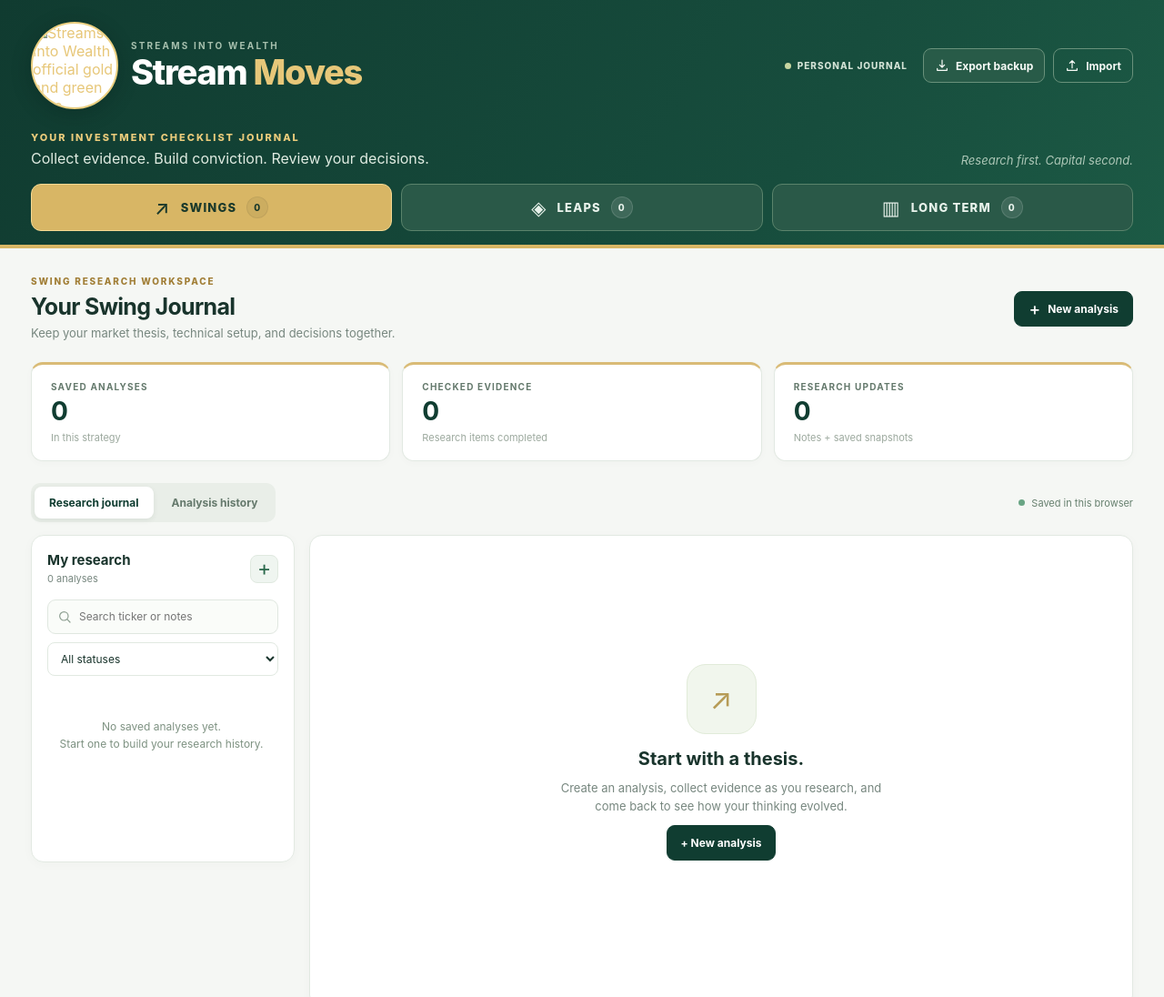
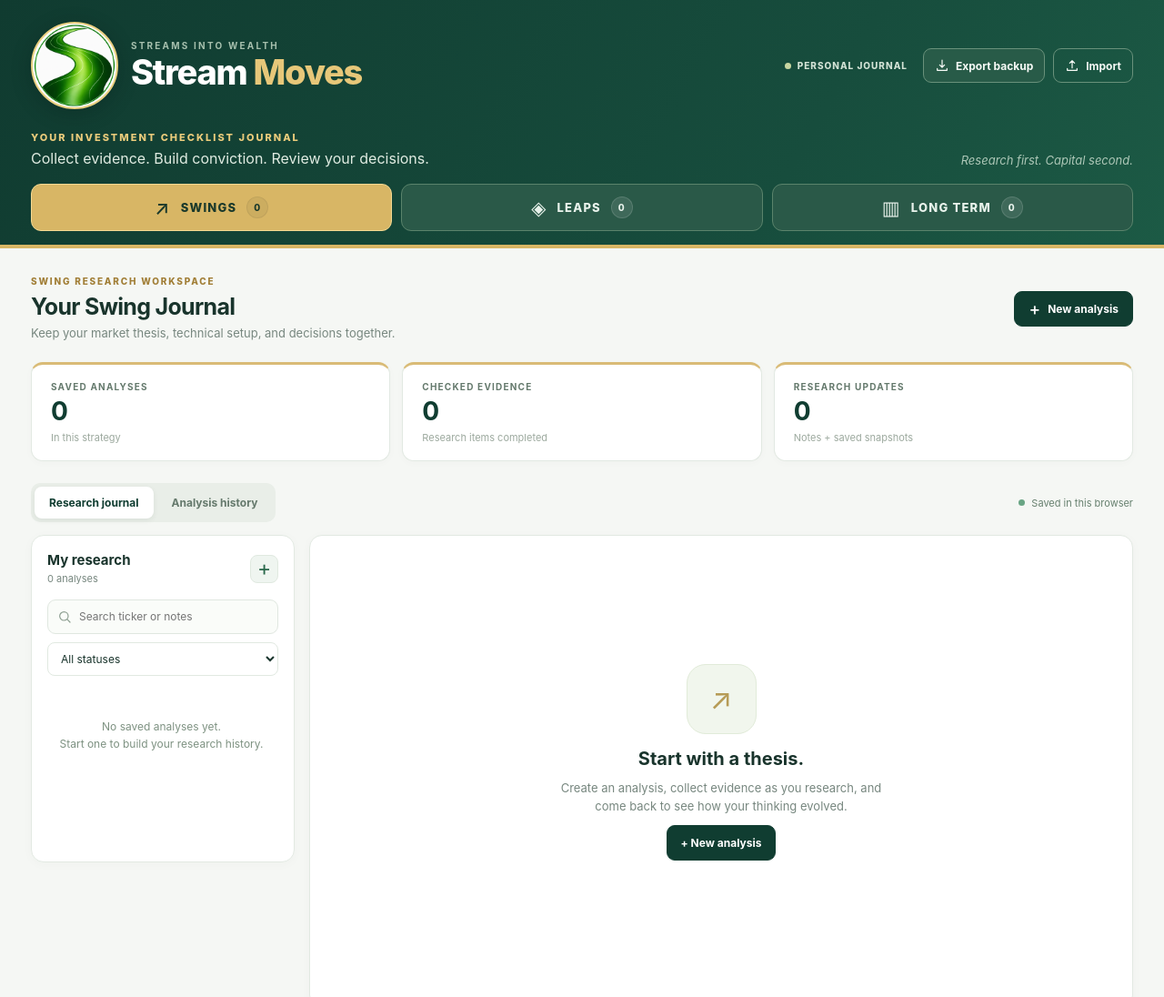
Before and after one commit to Streamsintowealth/streammoves, a plain HTML site: page index.html in a window 1280 px wide. Shown: the top 1096 px of the page at 91% size. Drawn offline with Linux system fonts and the light colour scheme.

Commit message:
Add files via upload

```diff
--- a/index.html
+++ b/index.html
@@ -6,7 +6,7 @@
   <meta name="theme-color" content="#113d31" />
   <meta name="description" content="Stream Moves — a private, browser-based investment research and decision journal." />
   <title>Stream Moves | Investment Checklist Journal</title>
-  <link rel="icon" type="image/png" href="streams-into-wealth-logo.png" />
+  <link rel="icon" type="image/png" href="streammoves-official-s-logo.png" />
   <link rel="stylesheet" href="styles.css" />
   <script src="app.js" defer></script>
 </head>
@@ -17,7 +17,7 @@
         <div class="brand-bar">
           <div class="brand-lockup">
             <div class="brand-emblem brand-emblem-logo">
-              <img src="streams-into-wealth-logo.png" width="96" height="96" alt="Streams Into Wealth official gold and green logo" />
+              <img src="streammoves-official-s-logo.png" width="96" height="96" alt="Streams Into Wealth official green S logo" />
             </div>
             <div>
               <p class="brand-eyebrow">STREAMS INTO WEALTH</p>
```
Also changed, not shown: streammoves-official-s-logo.png (added).
